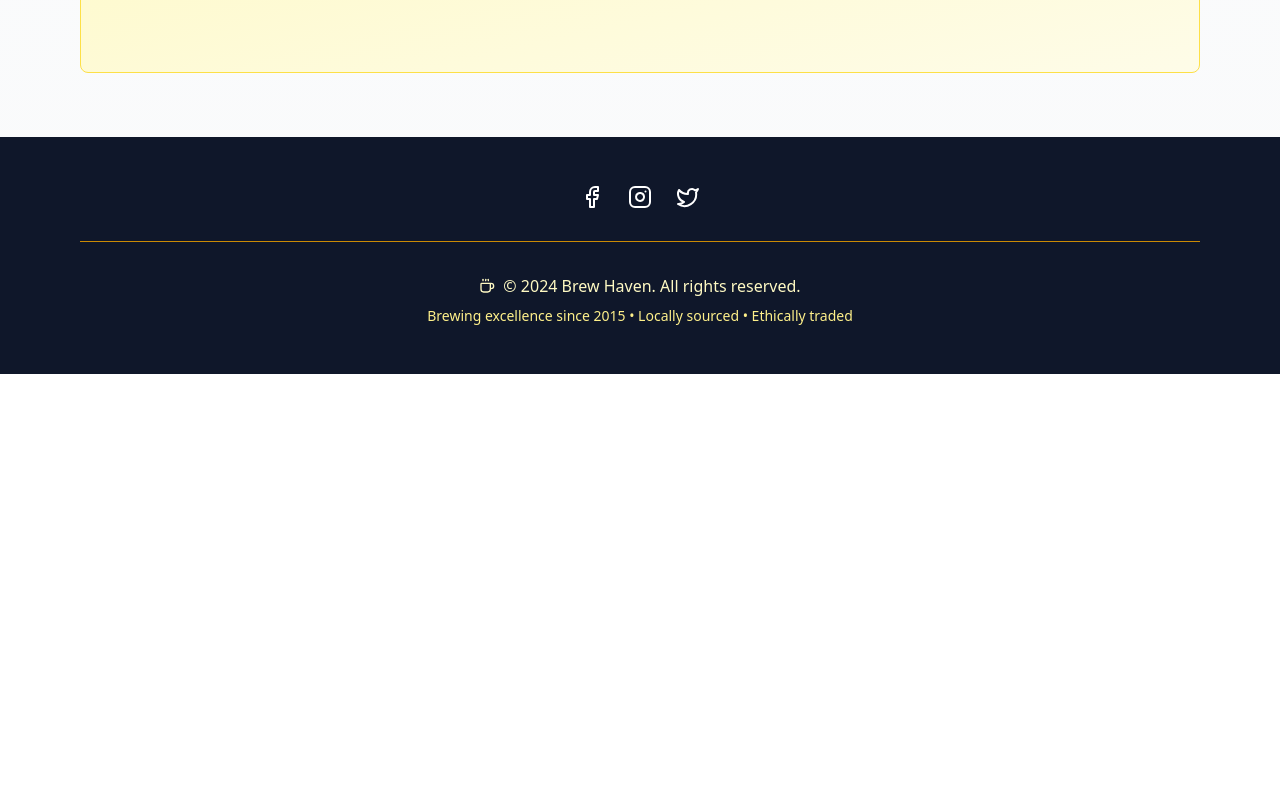
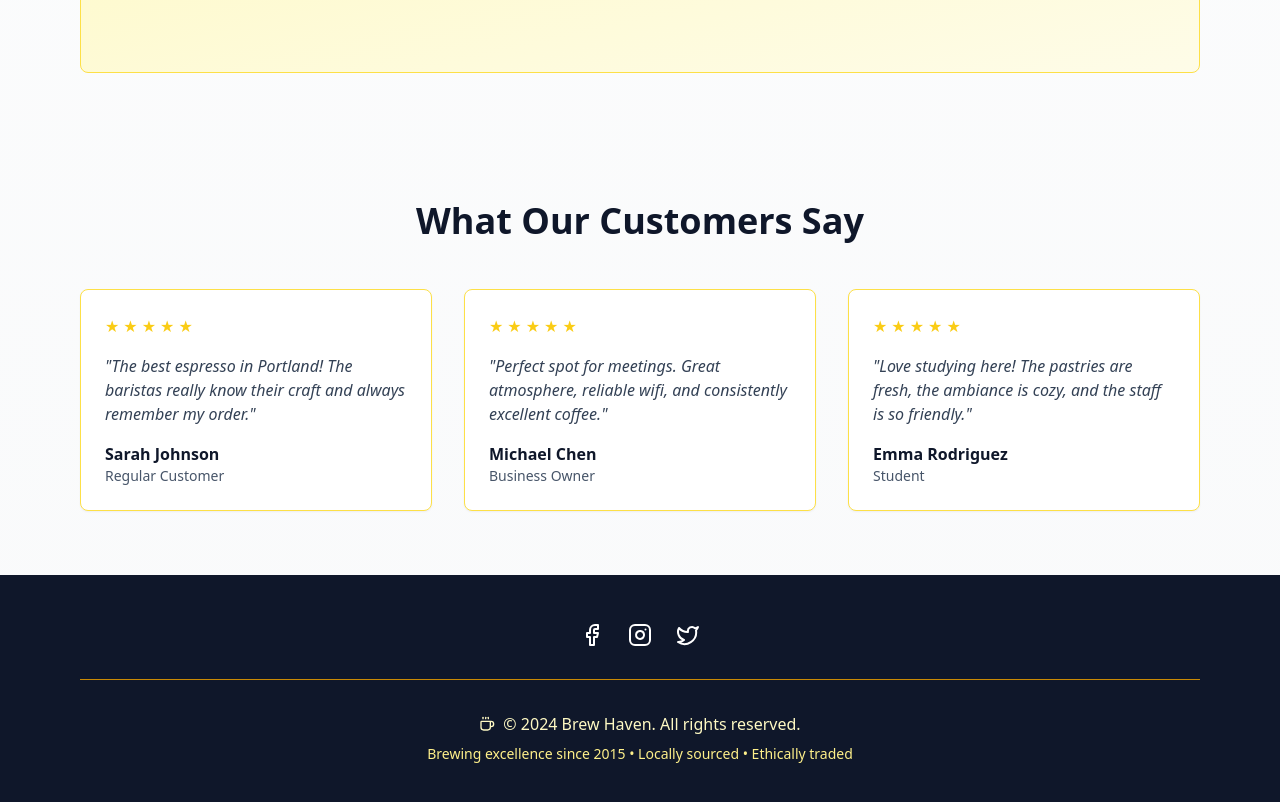
Before and after one commit to Buildify-UG/coffee-shop-landing-5b191f42-73a7-4221-a523-45e28bad76d7, a React (Vite) app: page / in a window 1280 px wide. Shown: the part 2060-2862 px from the top of the page. Before the commit the page ends 2434 px from the top, so only its background shows below. Built offline with nearby package versions, Linux system fonts and the light colour scheme.

Commit message:
Updated project files

```diff
--- a/src/pages/Index.tsx
+++ b/src/pages/Index.tsx
@@ -190,6 +190,45 @@ export default function CoffeeShop() {
         </div>
       </section>
 
+      {/* Testimonials Section */}
+      <section className="max-w-6xl mx-auto px-4 py-16">
+        <h2 className="text-4xl font-bold text-slate-900 dark:text-yellow-300 mb-12 text-center">What Our Customers Say</h2>
+
+        <div className="grid md:grid-cols-3 gap-8">
+          {[
+            {
+              name: 'Sarah Johnson',
+              role: 'Regular Customer',
+              text: 'The best espresso in Portland! The baristas really know their craft and always remember my order.',
+              rating: 5
+            },
+            {
+              name: 'Michael Chen',
+              role: 'Business Owner',
+              text: 'Perfect spot for meetings. Great atmosphere, reliable wifi, and consistently excellent coffee.',
+              rating: 5
+            },
+            {
+              name: 'Emma Rodriguez',
+              role: 'Student',
+              text: 'Love studying here! The pastries are fresh, the ambiance is cozy, and the staff is so friendly.',
+              rating: 5
+            }
+          ].map((testimonial, i) => (
+            <div key={i} className="bg-white dark:bg-slate-800 rounded-lg p-6 border border-yellow-300 dark:border-yellow-600 shadow-sm hover:shadow-md transition">
+              <div className="flex gap-1 mb-4">
+                {[...Array(testimonial.rating)].map((_, j) => (
+                  <span key={j} className="text-yellow-400">★</span>
+                ))}
+              </div>
+              <p className="text-slate-700 dark:text-yellow-100 mb-4 italic">"{testimonial.text}"</p>
+              <p className="font-semibold text-slate-900 dark:text-yellow-300">{testimonial.name}</p>
+              <p className="text-sm text-slate-600 dark:text-yellow-200">{testimonial.role}</p>
+            </div>
+          ))}
+        </div>
+      </section>
+
       {/* Footer */}
       <footer className="bg-slate-900 text-white py-12">
         <div className="max-w-6xl mx-auto px-4">
```
